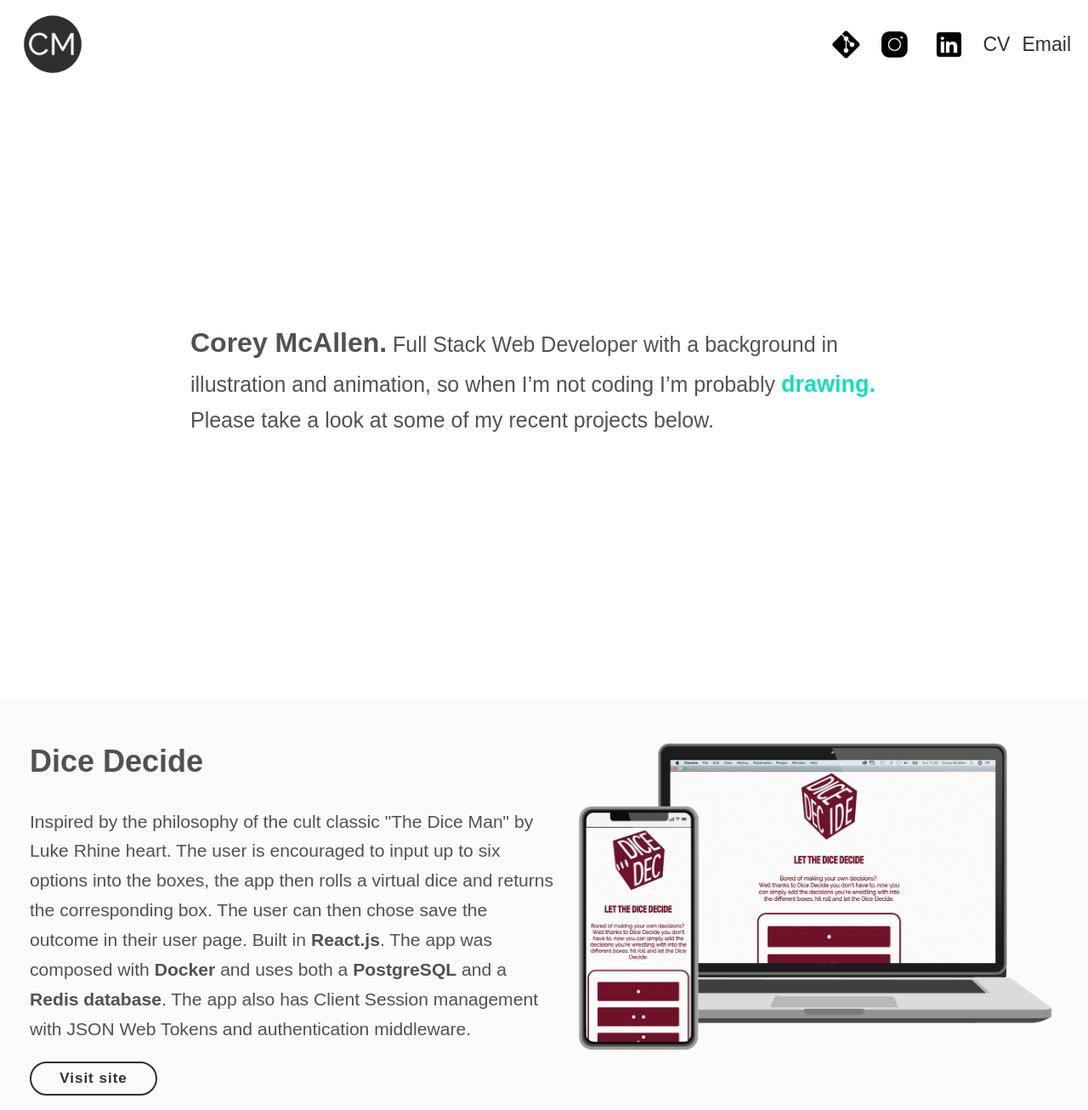
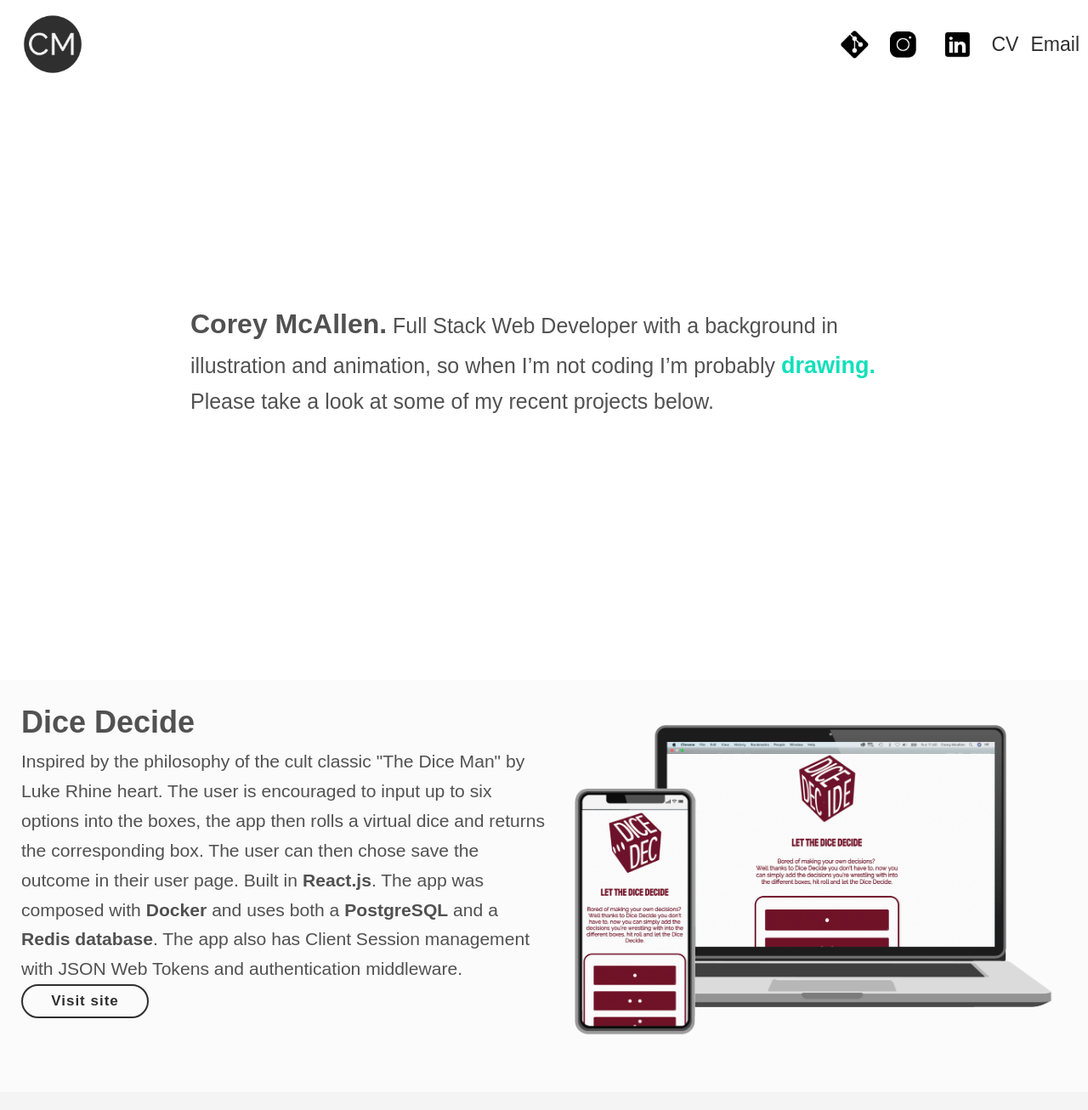
Before and after one commit to mcalc001/coreymcallen, a plain HTML site: page index.html in a window 1280 px wide. Shown: the top 1306 px of the page at 85% size. Drawn offline with Linux system fonts and the light colour scheme; a web font is replaced by a local one.

Commit message:
first commit

```diff
--- a/index.html
+++ b/index.html
@@ -8,7 +8,7 @@
   <link rel="stylesheet" href="https://use.typekit.net/dif1dxv.css">
 
 </head>
-<body> cont
+<body>
 
   <nav class=" sticky ">
   	<ul class="main-nav">
--- a/style.css
+++ b/style.css
@@ -16,7 +16,7 @@ body{
 
 }
 * {
-
+  margin: 0px ;
   padding: 0;
 }
 
@@ -82,6 +82,7 @@ li{
         padding: 0;
         margin: 0;
         width:100%;
+        margin-right: 0px;
 
     }
 li{
@@ -117,7 +118,7 @@ ul > .push3{
 }
 
 .email{
-  padding-right: 20px;
+  padding-right: 10px;
   padding-bottom: 15px;
 }
 .cv{
@@ -166,7 +167,7 @@ ul > .push3{
     width: 85%;
     display: flex;
     line-height: 1.65;
-    margin:0px;
+    margin: 0 ;
     justify-content: center;
     align-items: center;
     padding: 30px 40px;
@@ -344,7 +345,6 @@ h1{
   font-size: 27px;
   text-align: center;
   align-items: center;
-
 }
 .pJbox{
     text-align: left;
@@ -356,13 +356,12 @@ h1{
 @media(min-width:1000px){
 .pJbox{
     line-height: 1.65;
-    margin-left: 30px;
     align-items: flex-start;
     display: flex;
     text-align: left;
     justify-content: center;
     font-size: 1.1em;
-    padding-left: 0;
+    padding-left: 20px;
 }
 
 h1{
@@ -391,8 +390,6 @@ h1{
     flex:1;
     order:1;
     box-sizing: border-box;
-    margin-bottom: 10px;
-
     width: 100%;
 }
 .bx > h1{
@@ -405,9 +402,8 @@ h1{
     flex:1;
     order:2;
     box-sizing: border-box;
-    margin-bottom: 20px;
+    margin-bottom: ;
     width: 100%;
-
 
 }
 
```
